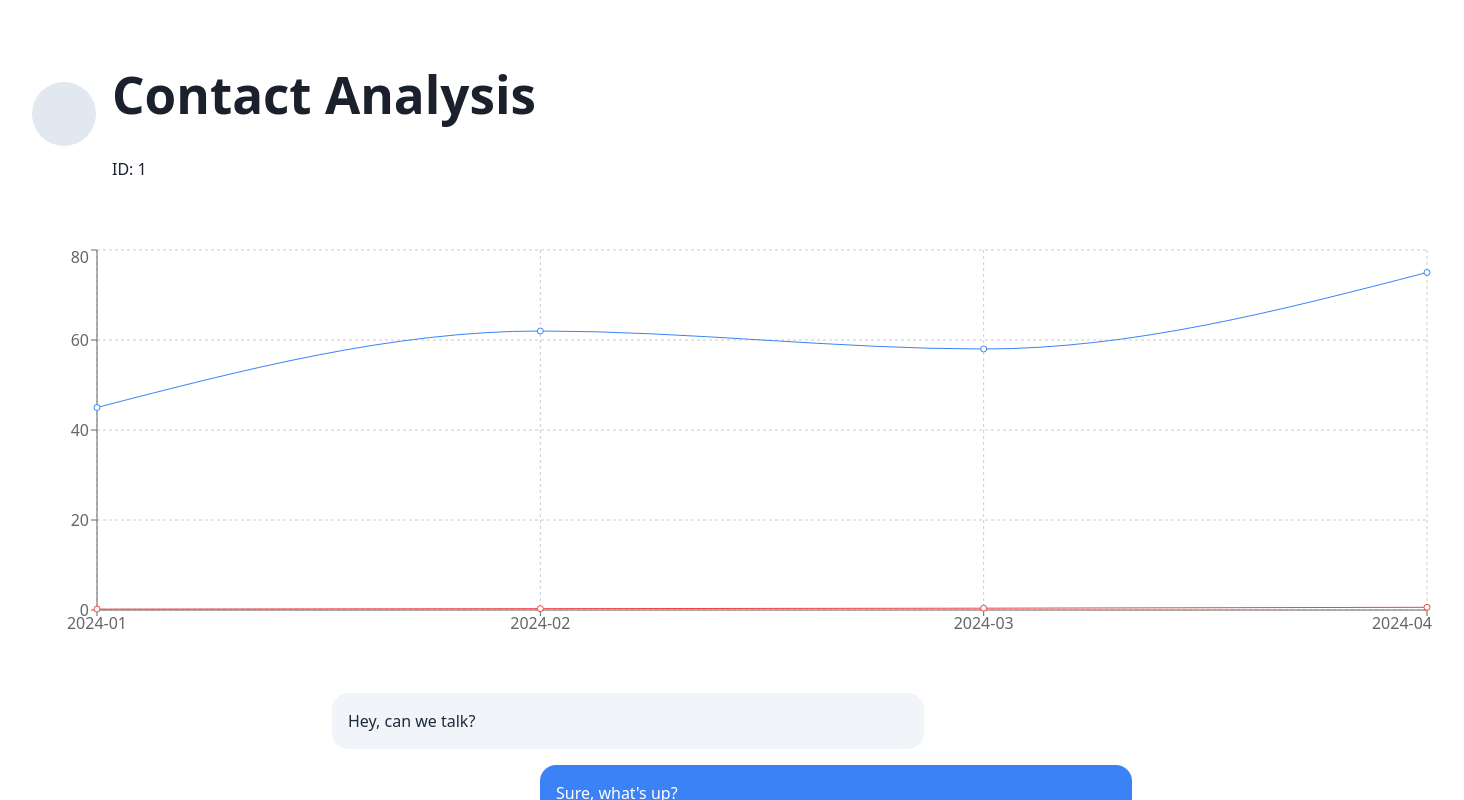
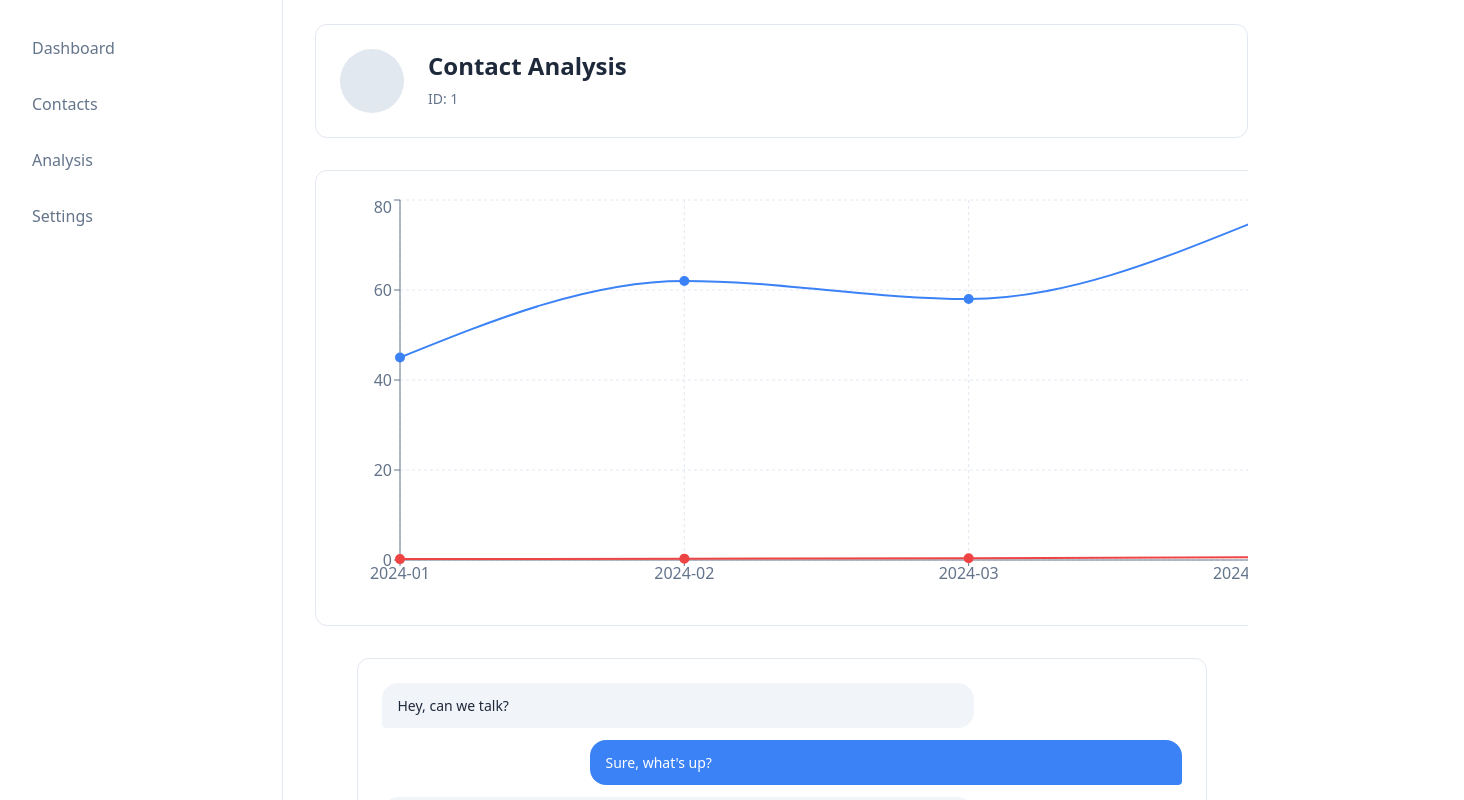
Before and after one commit to mounikasaka1/hackai, a React (Vite) app in the folder safeguard/: page /contact/1 in a window 1280 px wide. Shown: the top 800 px of the page, 1464 px wide, since content can reach past the window. Built offline with nearby package versions, Linux system fonts and the light colour scheme.

Commit message:
no more weird looking website
still fresh - no functionality

```diff
--- a/safeguard/src/pages/ContactAnalysis.tsx
+++ b/safeguard/src/pages/ContactAnalysis.tsx
@@ -1,24 +1,56 @@
 import styled from '@emotion/styled'
-import { useParams } from 'react-router-dom'
+import { useParams, useNavigate, useLocation } from 'react-router-dom'
 import { LineChart, Line, XAxis, YAxis, CartesianGrid, Tooltip } from 'recharts'
+import { useRef, useState, useEffect } from 'react'
 
 const Container = styled.div`
+  display: flex;
+  min-height: 100vh;
   width: 100%;
-  min-height: 100vh;
-  background-color: #ffffff;
+  background-color: #f8fafc;
+  position: fixed;
+  top: 0;
+  left: 0;
+  right: 0;
+  bottom: 0;
+  overflow: hidden;
+`
+
+const Sidebar = styled.nav`
+  width: 250px;
+  min-width: 250px;
+  background-color: white;
+  border-right: 1px solid #e2e8f0;
+  padding: 24px 16px;
+  height: 100%;
+  overflow-y: auto;
+`
+
+const MainContent = styled.main`
+  flex: 1;
+  background-color: white;
+  padding: 24px 32px;
+  overflow-y: auto;
+  overflow-x: hidden;
+  height: 100%;
+  min-width: 0; /* This prevents flex items from overflowing */
 `
 
 const Content = styled.div`
-  max-width: 1400px;
+  max-width: 1200px;
+  width: 100%;
   margin: 0 auto;
-  width: 100%;
-  padding: 2rem;
+  overflow: hidden;
 `
 
 const Header = styled.div`
   display: flex;
   align-items: center;
-  margin-bottom: 3rem;
+  margin-bottom: 32px;
+  padding: 24px;
+  background-color: white;
+  border-radius: 12px;
+  border: 1px solid #e2e8f0;
 `
 
 const ContactPhoto = styled.div`
@@ -26,33 +58,90 @@ const ContactPhoto = styled.div`
   height: 64px;
   border-radius: 50%;
   background-color: #e2e8f0;
-  margin-right: 1rem;
+  margin-right: 24px;
+  flex-shrink: 0;
+`
+
+const ContactInfo = styled.div`
+  h1 {
+    margin: 0 0 8px 0;
+    font-size: 24px;
+    font-weight: 600;
+    color: #1e293b;
+  }
+
+  p {
+    margin: 0;
+    color: #64748b;
+    font-size: 14px;
+  }
 `
 
 const ChartContainer = styled.div`
+  background-color: white;
+  border-radius: 12px;
+  padding: 24px;
+  border: 1px solid #e2e8f0;
   width: 100%;
-  margin-bottom: 3rem;
+  margin-bottom: 32px;
+  overflow: hidden;
+
+  /* Make the chart responsive */
+  .recharts-wrapper {
+    width: 100% !important;
+    height: auto !important;
+    min-height: 400px;
+
+    .recharts-surface {
+      width: 100%;
+      height: 100%;
+    }
+  }
 `
 
 const MessagesContainer = styled.div`
   width: 100%;
   max-width: 800px;
   margin: 0 auto;
+  background-color: white;
+  border-radius: 12px;
+  padding: 24px;
+  border: 1px solid #e2e8f0;
 `
 
 const MessageBubble = styled.div<{ type: 'sent' | 'received' }>`
-  padding: 1rem;
-  border-radius: 1rem;
-  margin-bottom: 1rem;
+  padding: 12px 16px;
+  border-radius: 16px;
+  margin-bottom: 12px;
   max-width: 70%;
-  ${(props: { type: 'sent' | 'received' }) => props.type === 'sent' ? `
+  font-size: 14px;
+  line-height: 1.5;
+  ${props => props.type === 'sent' ? `
     background-color: #3b82f6;
     color: white;
     margin-left: auto;
+    border-bottom-right-radius: 4px;
   ` : `
     background-color: #f1f5f9;
     color: #1e293b;
+    border-bottom-left-radius: 4px;
   `}
+`
+
+const NavItem = styled.div<{ active?: boolean }>`
+  padding: 12px 16px;
+  margin-bottom: 8px;
+  cursor: pointer;
+  border-radius: 8px;
+  font-weight: 500;
+  color: ${props => props.active ? '#3b82f6' : '#64748b'};
+  background-color: ${props => props.active ? '#f1f5f9' : 'transparent'};
+  transition: all 0.2s ease;
+
+  &:hover {
+    background-color: #f1f5f9;
+    color: #3b82f6;
+  }
 `
 
 const mockTimelineData = [
@@ -70,26 +159,90 @@ const mockMessages = [
 
 const ContactAnalysis = () => {
   const { id } = useParams()
+  const navigate = useNavigate()
+  const location = useLocation()
+  const currentPath = location.pathname
+
+  // Calculate chart width based on container width
+  const chartContainerRef = useRef<HTMLDivElement>(null)
+  const [chartWidth, setChartWidth] = useState(800)
+
+  useEffect(() => {
+    const updateWidth = () => {
+      if (chartContainerRef.current) {
+        const width = chartContainerRef.current.clientWidth - 48 // subtract padding
+        setChartWidth(width)
+      }
+    }
+
+    updateWidth()
+    window.addEventListener('resize', updateWidth)
+    return () => window.removeEventListener('resize', updateWidth)
+  }, [])
 
   return (
     <Container>
+      <Sidebar>
+        <NavItem
+          active={currentPath === '/dashboard'}
+          onClick={() => navigate('/dashboard')}
+        >
+          Dashboard
+        </NavItem>
+        <NavItem
+          active={currentPath === '/contacts'}
+          onClick={() => navigate('/contacts')}
+        >
+          Contacts
+        </NavItem>
+        <NavItem
+          active={currentPath === '/analysis'}
+          onClick={() => navigate('/analysis')}
+        >
+          Analysis
+        </NavItem>
+        <NavItem
+          active={currentPath === '/settings'}
+          onClick={() => navigate('/settings')}
+        >
+          Settings
+        </NavItem>
+      </Sidebar>
+      <MainContent>
         <Content>
           <Header>
             <ContactPhoto />
-          <div>
+            <ContactInfo>
               <h1>Contact Analysis</h1>
               <p>ID: {id}</p>
-          </div>
+            </ContactInfo>
           </Header>
 
-        <ChartContainer>
-          <LineChart width={1400} height={400} data={mockTimelineData}>
-            <CartesianGrid strokeDasharray="3 3" />
-            <XAxis dataKey="date" />
-            <YAxis />
+          <ChartContainer ref={chartContainerRef}>
+            <LineChart
+              width={chartWidth}
+              height={400}
+              data={mockTimelineData}
+              margin={{ top: 5, right: 20, bottom: 5, left: 0 }}
+            >
+              <CartesianGrid strokeDasharray="3 3" stroke="#e2e8f0" />
+              <XAxis dataKey="date" stroke="#64748b" />
+              <YAxis stroke="#64748b" />
               <Tooltip />
-            <Line type="monotone" dataKey="messages" stroke="#3b82f6" />
-            <Line type="monotone" dataKey="risk" stroke="#ef4444" />
+              <Line
+                type="monotone"
+                dataKey="messages"
+                stroke="#3b82f6"
+                strokeWidth={2}
+                dot={{ fill: '#3b82f6', r: 4 }}
+              />
+              <Line
+                type="monotone"
+                dataKey="risk"
+                stroke="#ef4444"
+                strokeWidth={2}
+                dot={{ fill: '#ef4444', r: 4 }}
+              />
             </LineChart>
           </ChartContainer>
 
@@ -101,6 +254,7 @@ const ContactAnalysis = () => {
             ))}
           </MessagesContainer>
         </Content>
+      </MainContent>
     </Container>
   )
 }
--- a/safeguard/src/pages/Dashboard.tsx
+++ b/safeguard/src/pages/Dashboard.tsx
@@ -1,40 +1,71 @@
 import styled from '@emotion/styled'
 import { useNavigate, useLocation } from 'react-router-dom'
 import { BarChart, Bar, XAxis, YAxis, CartesianGrid, Tooltip } from 'recharts'
+import { useRef, useState, useEffect } from 'react'
 
 const Container = styled.div`
   display: flex;
   min-height: 100vh;
   width: 100%;
-  background-color: #ffffff;
+  background-color: #f8fafc;
+  position: fixed;
+  top: 0;
+  left: 0;
+  right: 0;
+  bottom: 0;
+  overflow: hidden;
 `
 
 const Sidebar = styled.nav`
   width: 250px;
-  padding: 2rem;
+  min-width: 250px;
+  background-color: white;
   border-right: 1px solid #e2e8f0;
-  background-color: #ffffff;
+  padding: 24px 16px;
+  height: 100%;
+  overflow-y: auto;
 `
 
 const MainContent = styled.main`
   flex: 1;
-  padding: 2rem;
-  background-color: #ffffff;
+  background-color: white;
+  padding: 24px 32px;
+  overflow-y: auto;
+  overflow-x: hidden;
+  height: 100%;
+  min-width: 0; /* This prevents flex items from overflowing */
 `
 
 const Content = styled.div`
-  max-width: 1400px;
+  max-width: 1200px;
+  width: 100%;
   margin: 0 auto;
-  width: 100%;
+  overflow: hidden;
+
+  h1 {
+    margin: 0 0 24px 0;
+    font-size: 32px;
+    font-weight: 600;
+    color: #1e293b;
+  }
+
+  h2 {
+    margin: 32px 0 16px 0;
+    font-size: 24px;
+    font-weight: 500;
+    color: #1e293b;
+  }
 `
 
 const NavItem = styled.div<{ active?: boolean }>`
-  padding: 0.75rem;
-  margin-bottom: 0.5rem;
+  padding: 12px 16px;
+  margin-bottom: 8px;
   cursor: pointer;
-  border-radius: 0.375rem;
+  border-radius: 8px;
+  font-weight: 500;
   color: ${props => props.active ? '#3b82f6' : '#64748b'};
   background-color: ${props => props.active ? '#f1f5f9' : 'transparent'};
+  transition: all 0.2s ease;
 
   &:hover {
     background-color: #f1f5f9;
@@ -45,24 +76,51 @@ const NavItem = styled.div<{ active?: boolean }>`
 const Contact = styled.div`
   display: flex;
   align-items: center;
-  padding: 1rem;
-  border-radius: 0.5rem;
-  margin-bottom: 1rem;
+  padding: 16px;
+  border-radius: 8px;
+  margin-bottom: 12px;
   cursor: pointer;
-  box-shadow: 0 1px 3px rgba(0, 0, 0, 0.1);
-  background-color: #ffffff;
+  background-color: white;
+  border: 1px solid #e2e8f0;
+  transition: all 0.2s ease;
+
+  &:hover {
+    border-color: #cbd5e1;
+    box-shadow: 0 2px 4px rgba(0, 0, 0, 0.05);
+  }
 `
 
 const RiskIndicator = styled.div<{ risk: 'low' | 'medium' | 'high' }>`
-  width: 12px;
-  height: 12px;
+  width: 10px;
+  height: 10px;
   border-radius: 50%;
-  margin-right: 1rem;
+  margin-right: 12px;
   background-color: ${props =>
     props.risk === 'low' ? '#22c55e' :
     props.risk === 'medium' ? '#eab308' :
     '#ef4444'
   };
+`
+
+const ChartContainer = styled.div`
+  background-color: white;
+  border-radius: 12px;
+  padding: 24px;
+  border: 1px solid #e2e8f0;
+  width: 100%;
+  overflow: hidden;
+
+  /* Make the chart responsive */
+  .recharts-wrapper {
+    width: 100% !important;
+    height: auto !important;
+    min-height: 300px;
+
+    .recharts-surface {
+      width: 100%;
+      height: 100%;
+    }
+  }
 `
 
 const mockData = [
@@ -86,34 +144,47 @@ const Dashboard = () => {
   const location = useLocation()
   const currentPath = location.pathname
 
-  const handleNavigation = (path: string) => {
-    navigate(path)
+  // Calculate chart width based on container width
+  const chartContainerRef = useRef<HTMLDivElement>(null)
+  const [chartWidth, setChartWidth] = useState(800)
+
+  useEffect(() => {
+    const updateWidth = () => {
+      if (chartContainerRef.current) {
+        const width = chartContainerRef.current.clientWidth - 48 // subtract padding
+        setChartWidth(width)
       }
+    }
+
+    updateWidth()
+    window.addEventListener('resize', updateWidth)
+    return () => window.removeEventListener('resize', updateWidth)
+  }, [])
 
   return (
     <Container>
       <Sidebar>
         <NavItem
           active={currentPath === '/dashboard'}
-          onClick={() => handleNavigation('/dashboard')}
+          onClick={() => navigate('/dashboard')}
         >
           Dashboard
         </NavItem>
         <NavItem
           active={currentPath === '/contacts'}
-          onClick={() => handleNavigation('/contacts')}
+          onClick={() => navigate('/contacts')}
         >
           Contacts
         </NavItem>
         <NavItem
           active={currentPath === '/analysis'}
-          onClick={() => handleNavigation('/analysis')}
+          onClick={() => navigate('/analysis')}
         >
           Analysis
         </NavItem>
         <NavItem
           active={currentPath === '/settings'}
-          onClick={() => handleNavigation('/settings')}
+          onClick={() => navigate('/settings')}
         >
           Settings
         </NavItem>
@@ -121,15 +192,21 @@ const Dashboard = () => {
       <MainContent>
         <Content>
           <h1>Message Frequency</h1>
-          <BarChart width={1200} height={300} data={mockData}>
-            <CartesianGrid strokeDasharray="3 3" />
-            <XAxis dataKey="name" />
-            <YAxis />
+          <ChartContainer ref={chartContainerRef}>
+            <BarChart
+              width={chartWidth}
+              height={300}
+              data={mockData}
+              margin={{ top: 5, right: 20, bottom: 5, left: 0 }}
+            >
+              <CartesianGrid strokeDasharray="3 3" stroke="#e2e8f0" />
+              <XAxis dataKey="name" stroke="#64748b" />
+              <YAxis stroke="#64748b" />
               <Tooltip />
-            <Bar dataKey="frequency" fill="#3b82f6" />
+              <Bar dataKey="frequency" fill="#3b82f6" radius={[4, 4, 0, 0]} />
             </BarChart>
+          </ChartContainer>
 
-          <div style={{ marginTop: '2rem' }}>
           <h2>Contacts</h2>
           {mockContacts.map(contact => (
             <Contact
@@ -140,7 +217,6 @@ const Dashboard = () => {
               {contact.name}
             </Contact>
           ))}
-          </div>
         </Content>
       </MainContent>
     </Container>
```
Lines whose indentation alone changed are shown as unchanged.
